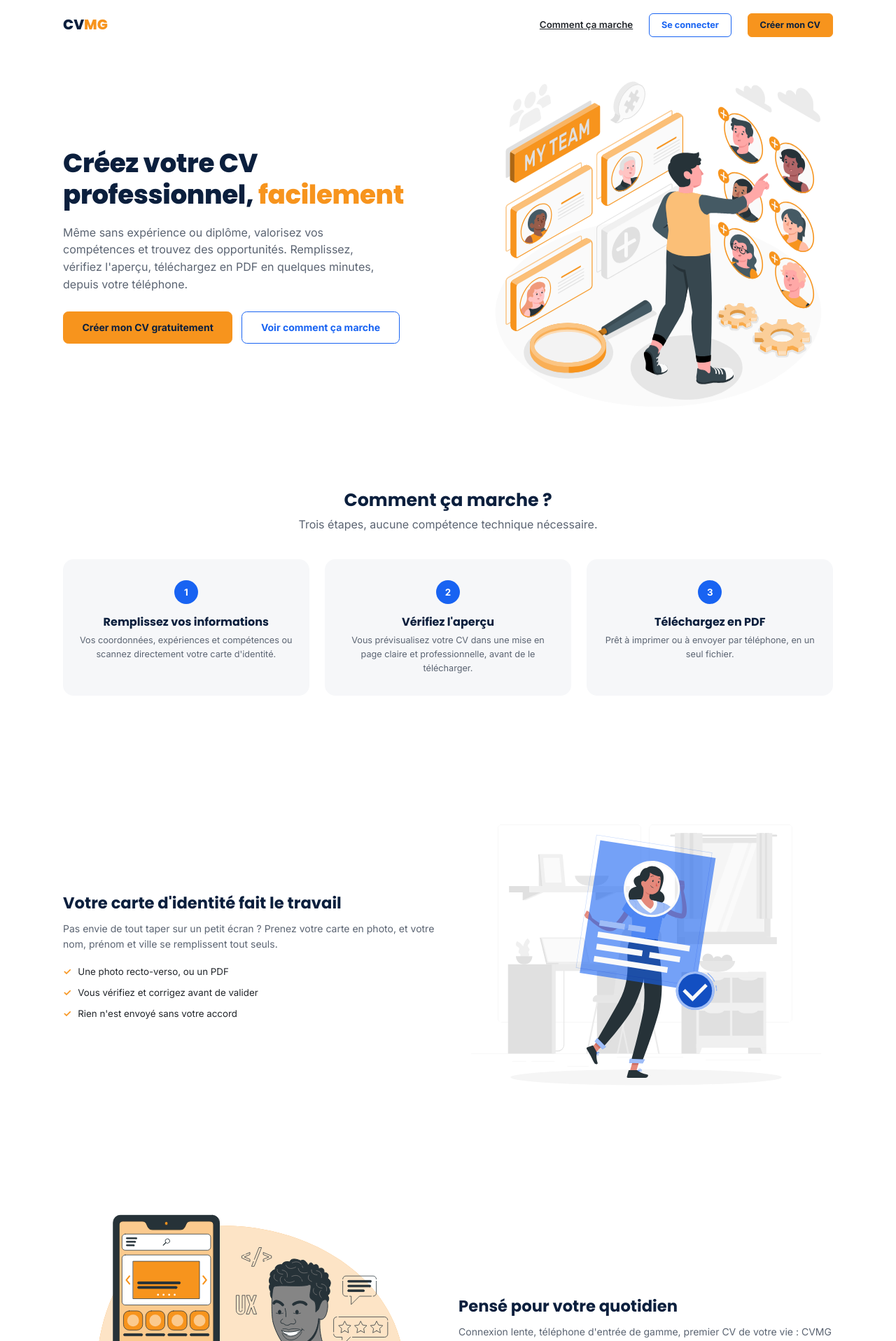
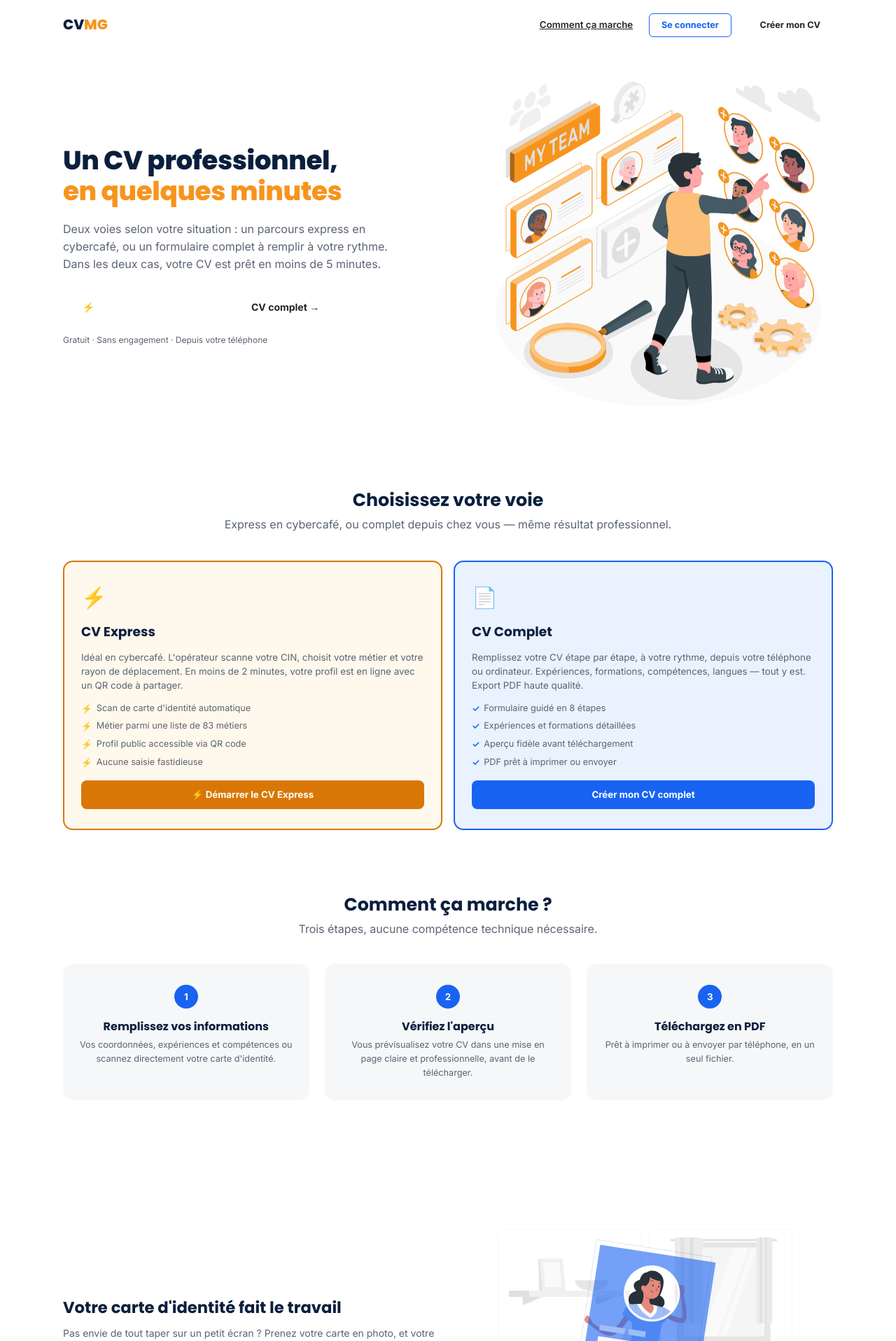
Before and after one commit to jonastinodev/cvmg, a PHP site: page /ocr-cin/index.php in a window 1280 px wide. Shown: the top 1916 px of the page at 70% size. Run offline with PHP 8.4, Linux system fonts and the light colour scheme.

Commit message:
Tâche #21 : accueil.php — deux entrées Express et Complet
Hero mis à jour avec deux boutons (Express + Complet).
Section "Choisissez votre voie" : deux cartes côte à côte avec
puces, CTA et styles dédiés. Nav : lien ⚡ pour opérateurs.
Bandeau CTA final : deux boutons.

Co-Authored-By: Claude Sonnet 4.6 <noreply@anthropic.com>

```diff
--- a/accueil.php
+++ b/accueil.php
@@ -1,6 +1,7 @@
 <?php
 require_once __DIR__ . '/session.php';
-$estConnecte = !empty($_SESSION['utilisateur_id']);
+$estConnecte  = !empty($_SESSION['utilisateur_id']);
+$estOperateur = !empty($_SESSION['est_operateur']);
 ?>
 <!DOCTYPE html>
 <html lang="fr">
@@ -58,12 +59,20 @@ $estConnecte = !empty($_SESSION['utilisateur_id']);
   /* Taille compacte (boutons intégrés à une ligne dense : nav) */
   .btn-sm { padding: 2.2mm 4.5mm; font-size: 9.5pt; border-radius: 1.6mm; }
 
+  --orange-express: #D97706; --orange-express-fonce: #B45A08;
+
   .btn-orange { background: var(--orange); border-color: var(--orange); color: #0B1F3D; }
   .btn-orange:hover { background: var(--orange-fonce); border-color: var(--orange-fonce); }
   .btn-outline { background: none; color: var(--bleu); border-color: var(--bleu); }
   .btn-outline:hover { background: var(--bleu-clair); }
   .btn-blanc { background: #fff; border-color: #fff; color: var(--bleu); }
   .btn-blanc:hover { background: var(--bleu-clair); border-color: var(--bleu-clair); }
+  .btn-express { background: var(--orange-express); border-color: var(--orange-express); color: #fff; }
+  .btn-express:hover { background: var(--orange-express-fonce); border-color: var(--orange-express-fonce); }
+  .btn-express-hero { background: var(--orange-express); border-color: var(--orange-express); color: #fff; gap: 6px; }
+  .btn-express-hero:hover { background: var(--orange-express-fonce); border-color: var(--orange-express-fonce); }
+  .btn-badge { font-size: 8pt; font-weight: 600; background: rgba(255,255,255,.25);
+    padding: 1px 6px; border-radius: 10px; letter-spacing: .02em; }
 
   /* ===== Nav ===== */
   nav { display: flex; align-items: center; justify-content: space-between; padding: 5mm 0; }
@@ -161,6 +170,43 @@ $estConnecte = !empty($_SESSION['utilisateur_id']);
   .reveal-groupe .reveal:nth-child(2) { transition-delay: .1s; }
   .reveal-groupe .reveal:nth-child(3) { transition-delay: .2s; }
 
+  /* ===== Section deux voies ===== */
+  .deux-voies { display: grid; gap: 16px; margin-top: 40px; }
+  @media (min-width: 640px) { .deux-voies { grid-template-columns: 1fr 1fr; } }
+
+  .voie-carte {
+    border-radius: 14px; padding: 28px 24px; position: relative; overflow: hidden;
+    display: flex; flex-direction: column; gap: 12px;
+    transition: transform .15s ease, box-shadow .15s ease;
+  }
+  .voie-carte:hover { transform: translateY(-3px); box-shadow: 0 8px 20px rgba(11,31,61,.12); }
+
+  .voie-carte.express {
+    background: #FFF8EC; border: 2px solid #D97706;
+  }
+  .voie-carte.complet {
+    background: var(--bleu-clair); border: 2px solid var(--bleu);
+  }
+
+  .voie-icone { font-size: 22pt; }
+  .voie-titre { font-family: 'Poppins', sans-serif; font-weight: 700; font-size: 14pt; color: var(--bleu-marine); }
+  .voie-desc { font-size: 10pt; color: var(--gris-texte); line-height: 1.5; flex-grow: 1; }
+
+  .voie-puces { list-style: none; font-size: 9.5pt; display: flex; flex-direction: column; gap: 5px; }
+  .voie-puces li { display: flex; gap: 6px; align-items: flex-start; color: var(--gris-texte); }
+  .voie-puces li::before { flex-shrink: 0; margin-top: 1px; }
+  .voie-carte.express .voie-puces li::before { content: "⚡"; }
+  .voie-carte.complet .voie-puces li::before { content: "✓"; color: var(--bleu); font-weight: 800; }
+
+  .voie-btn { display: inline-flex; align-items: center; justify-content: center;
+    font-weight: 700; font-size: 10pt; padding: 10px 18px; border-radius: 8px;
+    text-decoration: none; margin-top: 4px; transition: background .15s; }
+  .voie-carte.express .voie-btn { background: #D97706; color: #fff; }
+  .voie-carte.express .voie-btn:hover { background: #B45A08; }
+  .voie-carte.complet .voie-btn { background: var(--bleu); color: #fff; }
+  .voie-carte.complet .voie-btn:hover { background: #1251CC; }
+
+  /* ===== Respect de la préférence de réduction des animations ===== */
   /* Respect de la préférence de réduction des animations */
   @media (prefers-reduced-motion: reduce) {
     * { transition-duration: .001ms !important; animation-duration: .001ms !important; animation-iteration-count: 1 !important; }
@@ -194,6 +240,9 @@ $estConnecte = !empty($_SESSION['utilisateur_id']);
       <?php else: ?>
         <a href="connexion.php" class="btn btn-sm btn-outline">Se connecter</a>
       <?php endif; ?>
+      <?php if ($estOperateur): ?>
+        <a href="express-cv.php" class="btn btn-sm btn-express">⚡ CV Express</a>
+      <?php endif; ?>
       <a href="creer-cv.php" class="btn btn-sm btn-orange">Créer mon CV</a>
     </div>
   </nav>
@@ -202,16 +251,55 @@ $estConnecte = !empty($_SESSION['utilisateur_id']);
 <section class="hero">
   <div class="enveloppe hero-grille">
     <div class="reveal">
-      <h1>Créez votre CV professionnel, <span class="accent">facilement</span></h1>
-      <p class="lead">Même sans expérience ou diplôme, valorisez vos compétences et trouvez des opportunités. Remplissez, vérifiez l'aperçu, téléchargez en PDF en quelques minutes, depuis votre téléphone.</p>
+      <h1>Un CV professionnel,<br><span class="accent">en quelques minutes</span></h1>
+      <p class="lead">Deux voies selon votre situation : un parcours express en cybercafé, ou un formulaire complet à remplir à votre rythme. Dans les deux cas, votre CV est prêt en moins de 5 minutes.</p>
       <div class="hero-boutons">
-        <a href="creer-cv.php" class="btn btn-orange">Créer mon CV gratuitement</a>
-        <a href="#comment-ca-marche" class="btn btn-outline">Voir comment ça marche</a>
+        <a href="express-cv.php" class="btn btn-express-hero">⚡ CV Express <span class="btn-badge">Cybercafé</span></a>
+        <a href="creer-cv.php" class="btn btn-orange">CV complet →</a>
       </div>
+      <p class="hero-reassurance">Gratuit · Sans engagement · Depuis votre téléphone</p>
      </div>
     <div class="hero-illu reveal">
       <!-- Dépose ton illustration téléchargée ici : illustrations/hero.svg -->
       <img src="illustrations/hero.svg" alt="Illustration : création de CV en ligne" width="500" height="500" decoding="async">
+    </div>
+  </div>
+</section>
+
+<section class="section" id="deux-voies">
+  <div class="enveloppe">
+    <div class="section-titre reveal">
+      <h2>Choisissez votre voie</h2>
+      <p>Express en cybercafé, ou complet depuis chez vous — même résultat professionnel.</p>
+    </div>
+    <div class="deux-voies reveal">
+
+      <div class="voie-carte express">
+        <div class="voie-icone">⚡</div>
+        <div class="voie-titre">CV Express</div>
+        <p class="voie-desc">Idéal en cybercafé. L'opérateur scanne votre CIN, choisit votre métier et votre rayon de déplacement. En moins de 2 minutes, votre profil est en ligne avec un QR code à partager.</p>
+        <ul class="voie-puces">
+          <li>Scan de carte d'identité automatique</li>
+          <li>Métier parmi une liste de 83 métiers</li>
+          <li>Profil public accessible via QR code</li>
+          <li>Aucune saisie fastidieuse</li>
+        </ul>
+        <a href="express-cv.php" class="voie-btn">⚡ Démarrer le CV Express</a>
+      </div>
+
+      <div class="voie-carte complet">
+        <div class="voie-icone">📄</div>
+        <div class="voie-titre">CV Complet</div>
+        <p class="voie-desc">Remplissez votre CV étape par étape, à votre rythme, depuis votre téléphone ou ordinateur. Expériences, formations, compétences, langues — tout y est. Export PDF haute qualité.</p>
+        <ul class="voie-puces">
+          <li>Formulaire guidé en 8 étapes</li>
+          <li>Expériences et formations détaillées</li>
+          <li>Aperçu fidèle avant téléchargement</li>
+          <li>PDF prêt à imprimer ou envoyer</li>
+        </ul>
+        <a href="creer-cv.php" class="voie-btn">Créer mon CV complet</a>
+      </div>
+
     </div>
   </div>
 </section>
@@ -288,8 +376,11 @@ $estConnecte = !empty($_SESSION['utilisateur_id']);
   <div class="enveloppe">
     <div class="cta-bandeau reveal">
       <h2>Prêt à créer votre CV ?</h2>
-      <p>Gratuit, sans engagement, en quelques minutes.</p>
-      <a href="creer-cv.php" class="btn btn-blanc">Créer mon CV gratuitement</a>
+      <p>Gratuit, sans engagement, en moins de 5 minutes.</p>
+      <div style="display:flex;gap:12px;justify-content:center;flex-wrap:wrap;">
+        <a href="express-cv.php" class="btn" style="background:#D97706;border-color:#D97706;color:#fff;">⚡ CV Express</a>
+        <a href="creer-cv.php" class="btn btn-blanc">CV complet</a>
+      </div>
     </div>
   </div>
 </section>
```
